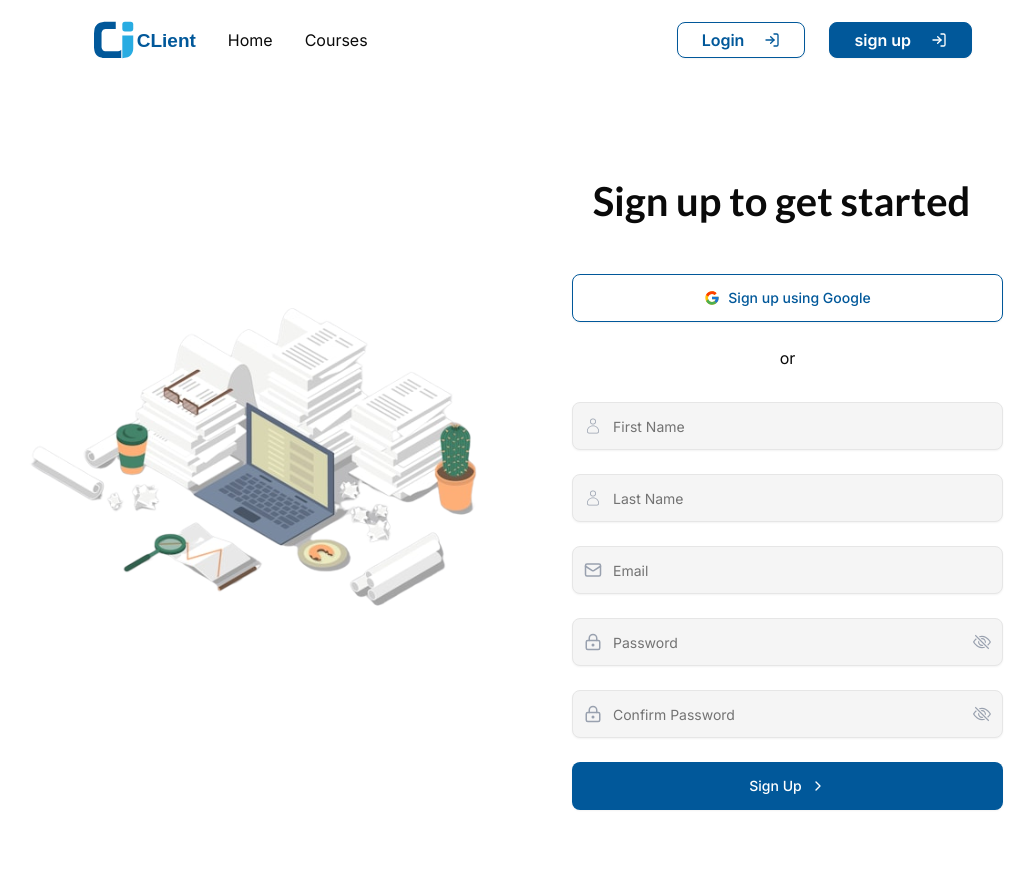
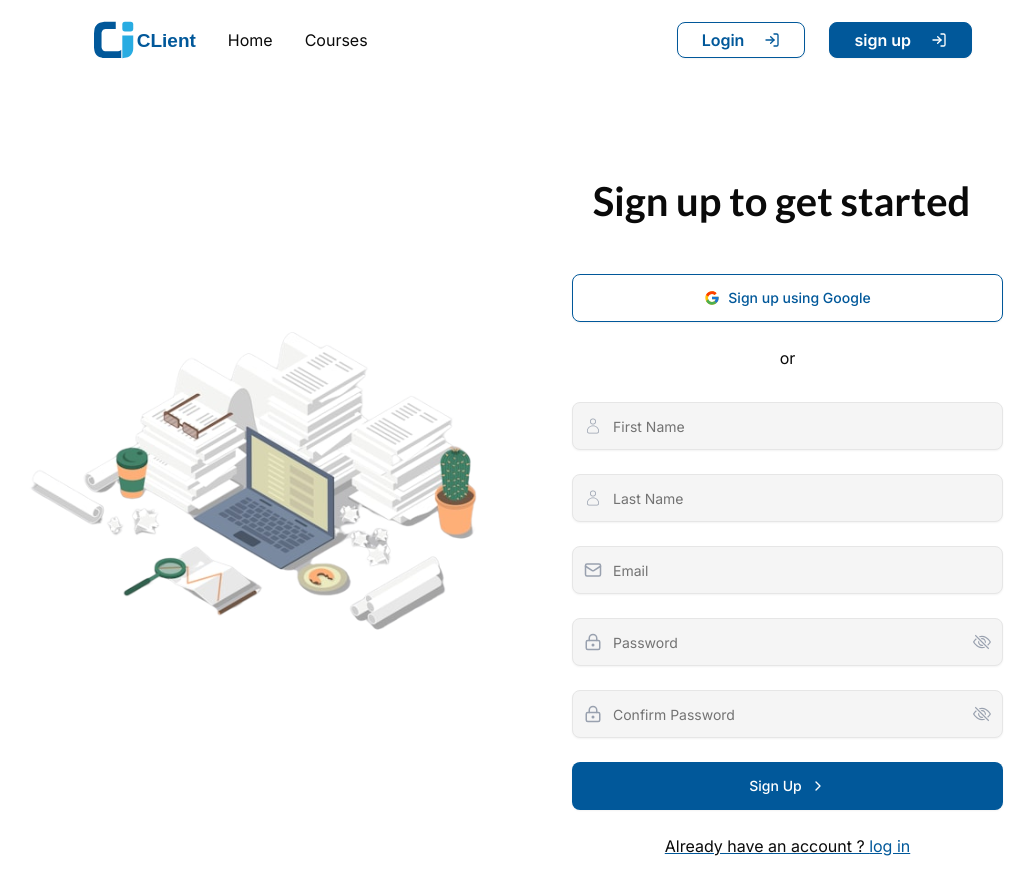
Before and after one commit to TESHU21/learning-management-system, a React (Vite) app in the folder frontend/: page /signup in a window 1280 px wide. Shown: the top 894 px of the page, without its empty margins (107-1141 px from the left). Built offline with nearby package versions, Linux system fonts and the light colour scheme; a web font is replaced by a local one.

Commit message:
Link SignUp with Login Page

```diff
--- a/frontend/src/pages/registration/SignUp.jsx
+++ b/frontend/src/pages/registration/SignUp.jsx
@@ -4,9 +4,11 @@ import FormComp from '@/components/FormComp'
 import { FcGoogle } from "react-icons/fc"; // "fc" = Flat Color icons
 import { Button } from '@/components/ui/button';
 import LoginImage from "../../assets/svg/Ellipse 32.svg"
+import { useNavigate } from 'react-router-dom';
 
 
 const SignUp = () => {
+    const navigate=useNavigate()
   return (
     <div className=' flex justify-center pb-10 md:pb-[300px]'>
     <div className='flex justify-center items-center gap-[49px]'>
@@ -21,6 +23,8 @@ const SignUp = () => {
 
 
         <FormComp schema={SignUpSchema} fields={fields} initialValues={initialValues} submitBtnText={"Sign Up"}  />
+        <p className=' text-center underline decoration-blue-primary'>Already have an account ? <span className='text-blue-primary cursor-pointer' onClick={()=>navigate("/login")}>log in</span></p>
+
         </div>
 
     </div>
```
